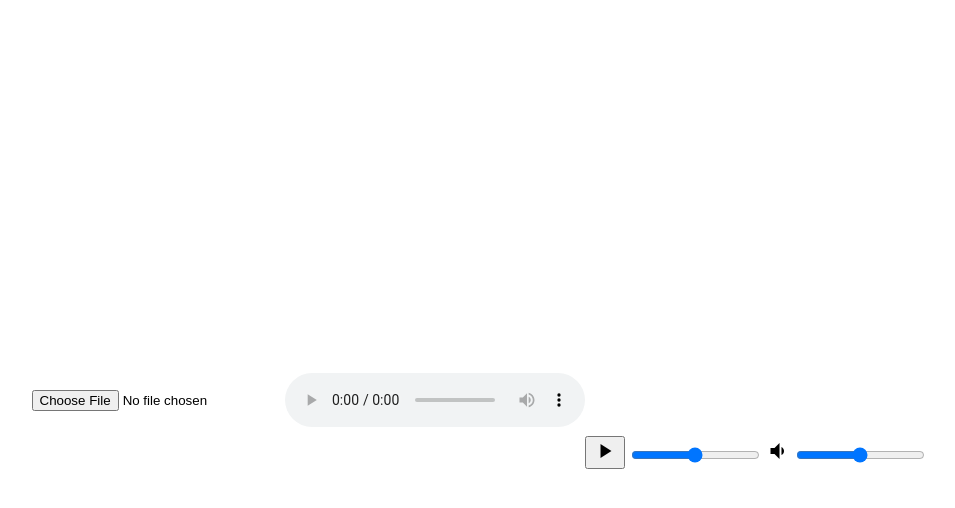
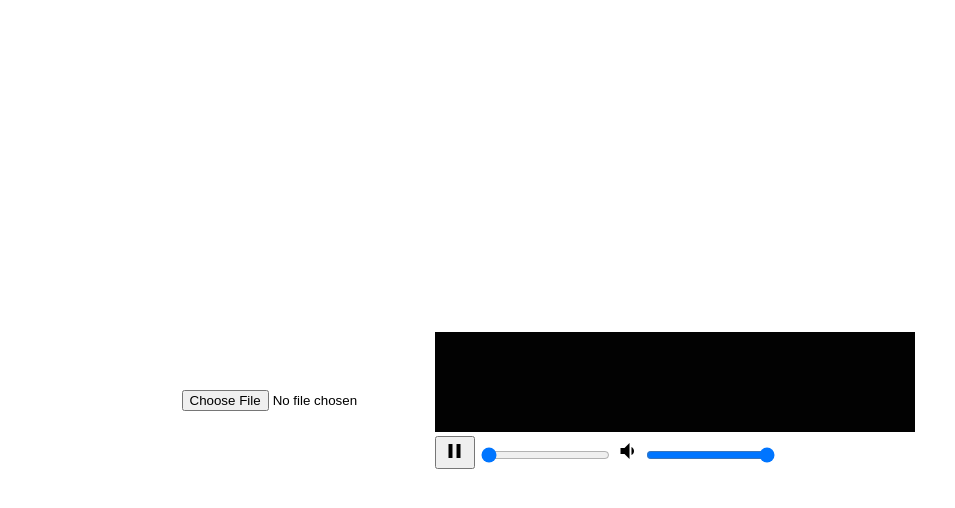
Before and after one commit to radhika307/audio-visualizer, a plain HTML site: page index.html in a window 1280 px wide. Both pictures are taken after a click on the button "play_arrow". Shown: the whole page, without its empty margins (92-1047 px from the left). Drawn offline with nearby package versions, Linux system fonts and the light colour scheme.

Commit message:
Added controls and made it functional responding to the audio.

```diff
--- a/index.js
+++ b/index.js
@@ -7,3 +7,74 @@ function handleAudioFile(event) {
 document
   .getElementById("audioFile")
   .addEventListener("change", handleAudioFile, false);
+
+const audioCtx = new (window.AudioContext || window.webkitAudioContext)();
+const audioElement = document.querySelector("audio");
+const canvasElement = document.querySelector("canvas");
+const canvasCtx = canvasElement.getContext("2d");
+const playPauseButton = document.querySelector(".play-pause");
+const seekbar = document.querySelector(".seekbar");
+const volumeBar = document.querySelector(".volume");
+
+const pauseIcon = `<span class="material-icons">pause</span>`;
+const playIcon = `<span class="material-icons">play_arrow</span>`;
+const replayIcon = `<span class="material-icons">replay</span>`;
+
+const width = canvasElement.clientWidth;
+const height = canvasElement.clientHeight;
+seekbar.value = 0;
+volumeBar.value = 100;
+
+playPauseButton.addEventListener("click", togglePlayPause);
+
+const source = audioCtx.createMediaElementSource(audioElement);
+const analyser = audioCtx.createAnalyser();
+analyser.fftSize = 256;
+
+source.connect(analyser);
+analyser.connect(audioCtx.destination);
+
+const bufferLength = analyser.frequencyBinCount;
+const dataArray = new Uint8Array(bufferLength);
+
+let audioState = {
+  isReplay: false,
+  isPaused: true,
+};
+
+function draw() {
+  analyser.getByteFrequencyData(dataArray);
+  canvasCtx.fillStyle = "rgb(2,2,2)";
+  canvasCtx.fillRect(0, 0, width, height);
+  const barWidth = (width / bufferLength) * 2.5;
+  let barHeight;
+  let x = 0;
+
+  for (let i = 0; i < bufferLength; i++) {
+    barHeight = dataArray[i] / 2.8;
+    canvasCtx.fillStyle = "rgb(50,50, 200)";
+    canvasCtx.fillRect(x, height - barHeight, barWidth, barHeight);
+    x += barWidth + 1;
+  }
+  requestAnimationFrame(draw);
+}
+draw();
+
+function togglePlayPause() {
+  audioCtx.resume().then(() => {
+    if (audioState.isPaused) {
+      playPauseButton.innerHTML = pauseIcon;
+      audioElement.play();
+    } else {
+      if (audioState.isReplay) {
+        playPauseButton.innerHTML = pauseIcon;
+        audioElement.play();
+        audioState.isReplay = false;
+        return;
+      }
+      playPauseButton.innerHTML = playIcon;
+      audioElement.pause();
+    }
+    audioState.isPaused = !audioState.isPaused;
+  });
+}
--- a/style.css
+++ b/style.css
@@ -7,3 +7,7 @@ body{
     justify-content: center;
     align-items: center;
 }
+
+audio{
+    display: none;
+}
```
Also changed, not shown: index.html (+1 -0 lines).
